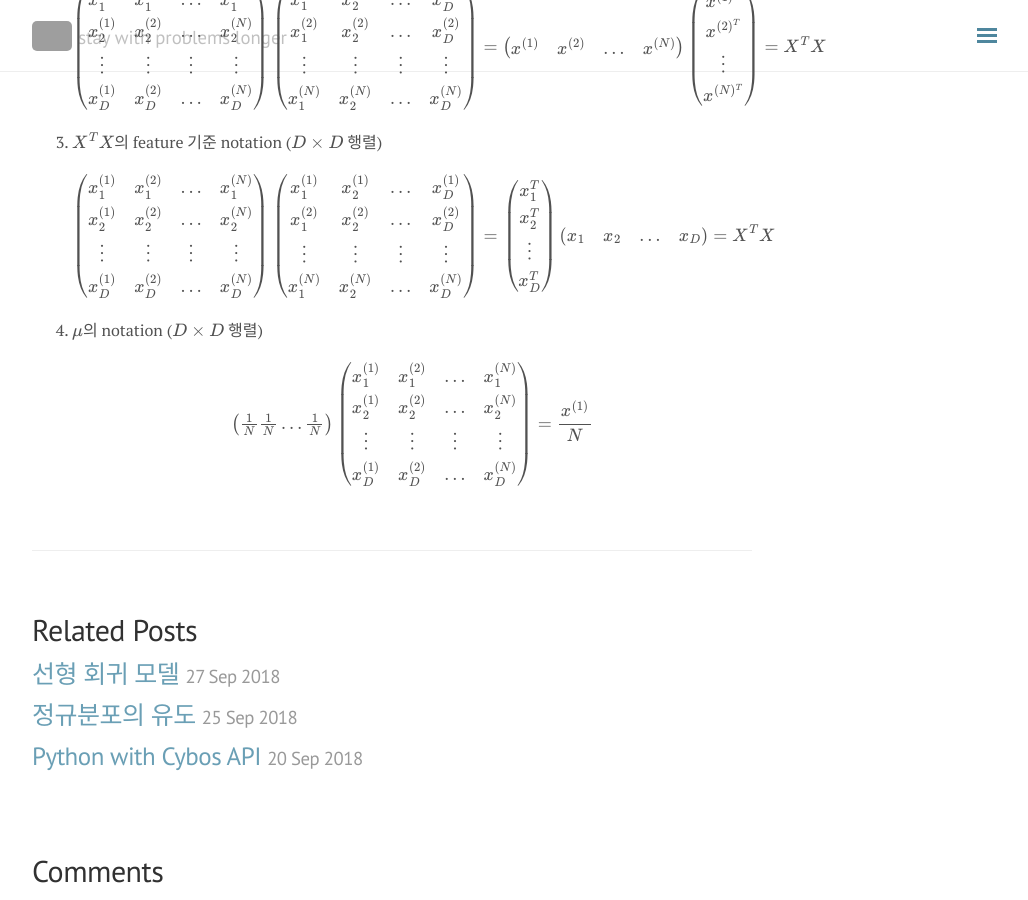
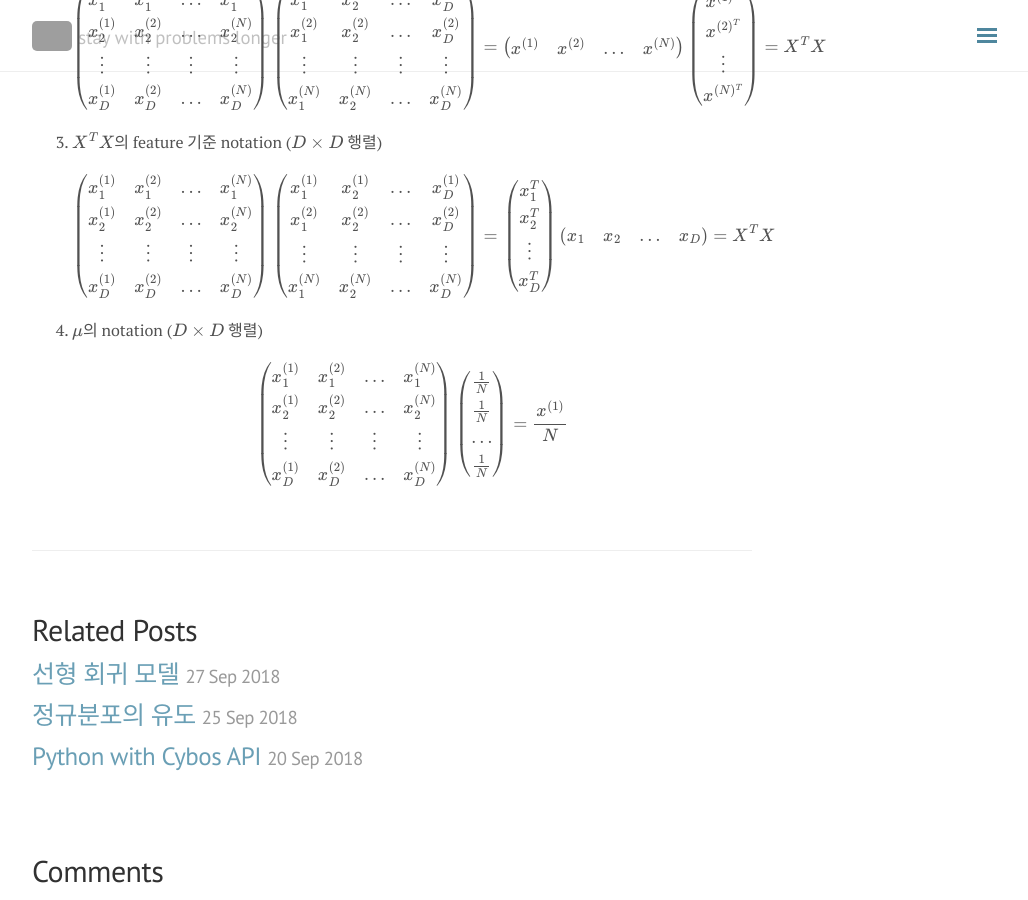
Before and after one commit to seokhoonj/seokhoonj.github.io, a Jekyll site: the page built from _posts/Math/2018-09-28-Math-gaussian_distribution.md, in a window 1280 px wide and 900 px high, scrolled down 1254 px. Shown: the whole window, without its empty margins (248-1276 px from the left). Built offline with Jekyll 4.4.1, drawn with Linux system fonts in a browser that asks for light colours; nearby versions of some CDN libraries; formulas are drawn with MathJax 3; comment, search, counter and statistics services are not loaded; grey boxes are pictures that could not be loaded.

Commit message:
add _posts

```diff
--- a/_posts/Math/2018-09-28-Math-gaussian_distribution.md
+++ b/_posts/Math/2018-09-28-Math-gaussian_distribution.md
@@ -35,4 +35,4 @@
 3. $X^T X$의 feature 기준 notation ($D \times D$ 행렬)
 \\( \begin{pmatrix} x\_1^{(1)} & x\_1^{(2)} & \ldots & x\_1^{(N)} \\\\ x\_2^{(1)} & x\_2^{(2)} & \ldots & x\_2^{(N)} \\\\ \vdots & \vdots & \vdots & \vdots \\\\ x\_D^{(1)} & x\_D^{(2)} & \ldots & x\_D^{(N)} \end{pmatrix} \begin{pmatrix} x\_1^{(1)} & x\_2^{(1)} & \ldots & x\_D^{(1)} \\\\ x\_1^{(2)} & x\_2^{(2)} & \ldots & x\_D^{(2)} \\\\ \vdots  & \vdots  & \vdots & \vdots \\\\ x\_1^{(N)} & x\_2^{(N)} & \ldots & x\_D^{(N)} \end{pmatrix} = \left(\begin{array}{c} x\_1^T \\\\ x\_2^T \\\\ \vdots \\\\ x\_D^T \end{array}\right) \left(\begin{array}{cccc} x\_1 & x\_2 & \ldots & x\_D \end{array}\right) = X^T X \\)
 4. $\mu$의 notation ($D \times D$ 행렬)
-\\( \left(\begin{array}{cccc} \frac{1}{N} \frac{1}{N} \ldots \frac{1}{N} \end{array}\right) \begin{pmatrix} x\_1^{(1)} & x\_1^{(2)} & \ldots & x\_1^{(N)} \\\\ x\_2^{(1)} & x\_2^{(2)} & \ldots & x\_2^{(N)} \\\\ \vdots  & \vdots & \vdots & \vdots \\\\ x\_D^{(1)} & x\_D^{(2)} & \ldots & x\_D^{(N)} \end{pmatrix} = \frac{x^{(1)}}{N} \\)
+\\( \begin{pmatrix} x\_1^{(1)} & x\_1^{(2)} & \ldots & x\_1^{(N)} \\\\ x\_2^{(1)} & x\_2^{(2)} & \ldots & x\_2^{(N)} \\\\ \vdots  & \vdots & \vdots & \vdots \\\\ x\_D^{(1)} & x\_D^{(2)} & \ldots & x\_D^{(N)} \end{pmatrix} \left(\begin{array}{c} \frac{1}{N} \\\\ \frac{1}{N} \\\\ \ldots \\\\ \frac{1}{N} \end{array}\right) = \frac{x^{(1)}}{N} \\)
```
